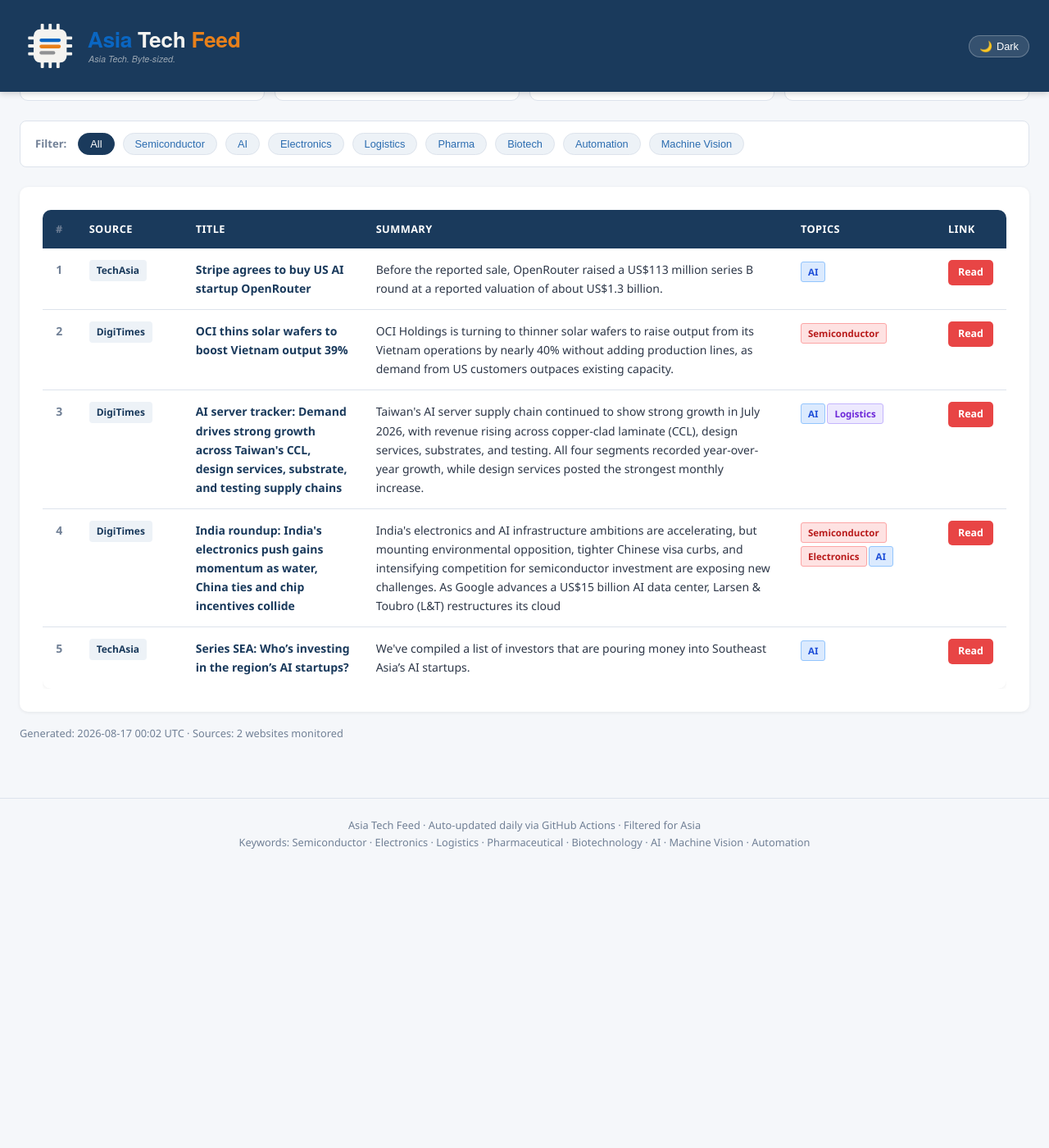
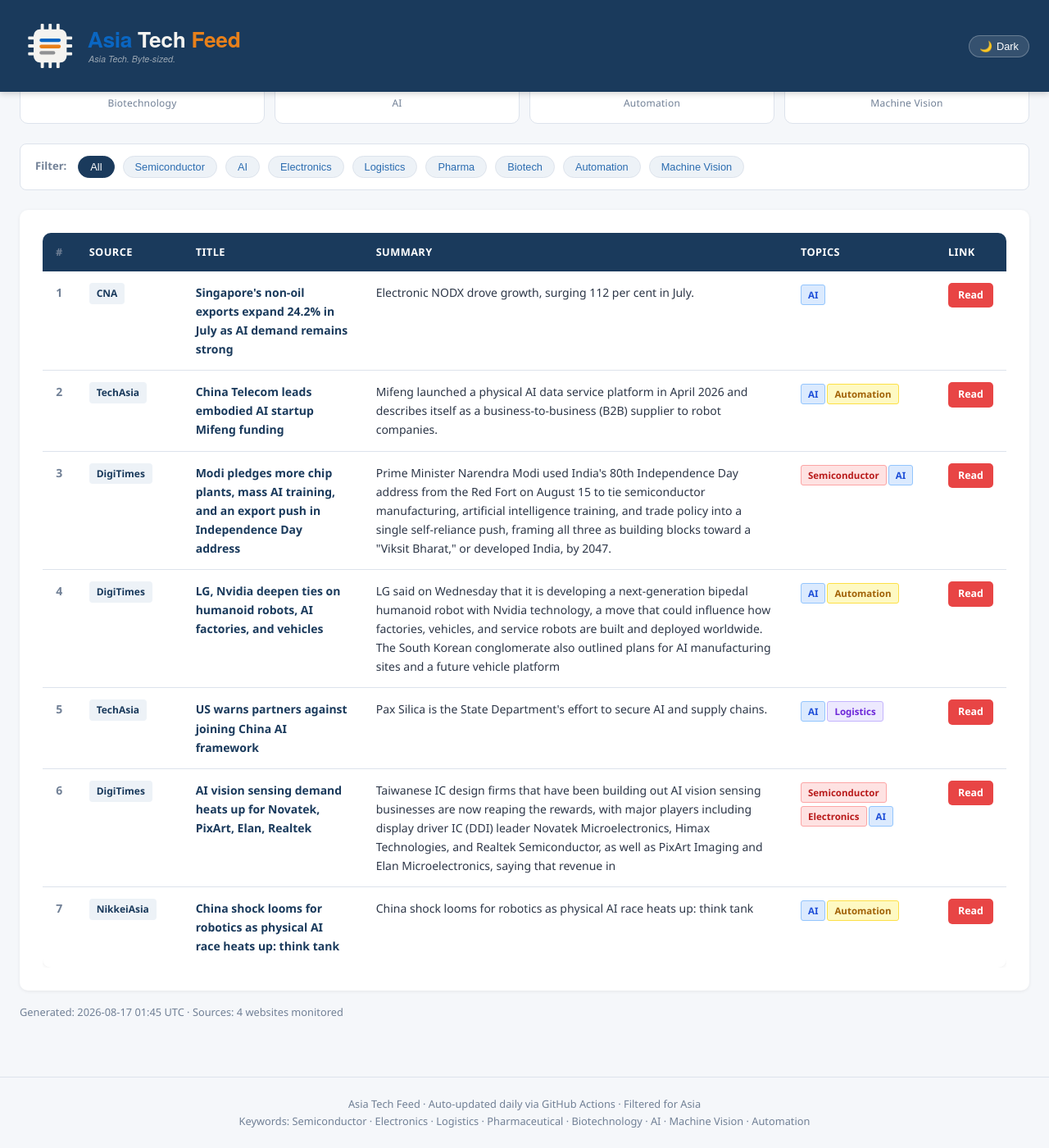
Before and after one commit to asiatechfeed/Asia-Tech-Feed, a Jekyll site: the page built from _posts/2026-08-17-asia-tech-news-digest.md, in a window 1280 px wide and 1400 px high, scrolled down 574 px. Shown: the whole window at 82% size. Built offline with Jekyll 4.4.1, drawn with Linux system fonts in a browser that asks for light colours; a script that is not in the unit is left out; before the commit the page ends 1634 px from its top, so only the background shows below that; some of the changed text lies outside the part shown.

Commit message:
📰 News digest 2026-08-17 (7 articles)

```diff
--- a/_posts/2026-08-17-asia-tech-news-digest.md
+++ b/_posts/2026-08-17-asia-tech-news-digest.md
@@ -1,16 +1,16 @@
 ---
 layout: post
 title: "Asia Tech News Digest - August 17, 2026"
-date: 2026-08-17 08:02:09 +0800
-articles_count: 5
-sources_count: 2
-sources: ["DigiTimes", "TechAsia"]
+date: 2026-08-17 09:45:31 +0800
+articles_count: 7
+sources_count: 4
+sources: ["CNA", "DigiTimes", "NikkeiAsia", "TechAsia"]
 csv_file: /assets/data/news-2026-08-17.tsv
-featured_title: "Stripe agrees to buy US AI startup OpenRouter"
-featured_url: "https://www.techinasia.com/stripe-unveils-stablecoin-ai-upgrades-global-businesses"
-featured_source: "TechAsia"
-featured_summary: "Before the reported sale, OpenRouter raised a US$113 million series B round at a reported valuation of about US$1.3 billion."
-featured_image: ""
+featured_title: "Singapore's non-oil exports expand 24.2% in July as AI demand remains strong"
+featured_url: "https://www.channelnewsasia.com/singapore/nodx-july-exports-strong-ai-demand-6322881"
+featured_source: "CNA"
+featured_summary: "Electronic NODX drove growth, surging 112 per cent in July."
+featured_image: "https://dam.mediacorp.sg/image/upload/s--gn4PJl8e--/c_crop,h_575,w_1022,x_0,y_16/c_fill,g_auto,h_676,w_1200/fl_relative,g_south_east,l_mediacorp:cna:watermark:2023-11:afp_watermark_14112023,w_0.1/f_auto,q_auto/v1/mediacorp/cna/image/2026/08/15/us_tariffs_china.jpg?itok=9rS--CGP"
 ---
 
 <table class="news-table">
@@ -27,43 +27,59 @@ featured_image: ""
 <tbody>
 <tr>
   <td class="col-num">1</td>
-  <td class="col-source"><span class="source-badge">TechAsia</span></td>
-  <td class="col-title"><span class="article-title">Stripe agrees to buy US AI startup OpenRouter</span></td>
-  <td class="col-summary">Before the reported sale, OpenRouter raised a US$113 million series B round at a reported valuation of about US$1.3 billion.</td>
+  <td class="col-source"><span class="source-badge">CNA</span></td>
+  <td class="col-title"><span class="article-title">Singapore's non-oil exports expand 24.2% in July as AI demand remains strong</span></td>
+  <td class="col-summary">Electronic NODX drove growth, surging 112 per cent in July.</td>
   <td class="col-tags"><span class="tag ai">AI</span></td>
-  <td class="col-link"><a class="btn-link" href="https://www.techinasia.com/stripe-unveils-stablecoin-ai-upgrades-global-businesses" target="_blank" rel="noopener">Read</a></td>
+  <td class="col-link"><a class="btn-link" href="https://www.channelnewsasia.com/singapore/nodx-july-exports-strong-ai-demand-6322881" target="_blank" rel="noopener">Read</a></td>
 </tr>
 <tr>
   <td class="col-num">2</td>
-  <td class="col-source"><span class="source-badge">DigiTimes</span></td>
-  <td class="col-title"><span class="article-title">OCI thins solar wafers to boost Vietnam output 39%</span></td>
-  <td class="col-summary">OCI Holdings is turning to thinner solar wafers to raise output from its Vietnam operations by nearly 40% without adding production lines, as demand from US customers outpaces existing capacity.</td>
-  <td class="col-tags"><span class="tag semi">Semiconductor</span></td>
-  <td class="col-link"><a class="btn-link" href="https://www.digitimes.com/news/a20260814VL227/solar-polysilicon-wafer-capacity-demand.html" target="_blank" rel="noopener">Read</a></td>
+  <td class="col-source"><span class="source-badge">TechAsia</span></td>
+  <td class="col-title"><span class="article-title">China Telecom leads embodied AI startup Mifeng funding</span></td>
+  <td class="col-summary">Mifeng launched a physical AI data service platform in April 2026 and describes itself as a business-to-business (B2B) supplier to robot companies.</td>
+  <td class="col-tags"><span class="tag ai">AI</span><span class="tag auto">Automation</span></td>
+  <td class="col-link"><a class="btn-link" href="https://www.techinasia.com/chinas-mifeng-huayi-sign-physical-ai-supply-deal" target="_blank" rel="noopener">Read</a></td>
 </tr>
 <tr>
   <td class="col-num">3</td>
   <td class="col-source"><span class="source-badge">DigiTimes</span></td>
-  <td class="col-title"><span class="article-title">AI server tracker: Demand drives strong growth across Taiwan's CCL, design services, substrate, and testing supply chains</span></td>
-  <td class="col-summary">Taiwan's AI server supply chain continued to show strong growth in July 2026, with revenue rising across copper-clad laminate (CCL), design services, substrates, and testing. All four segments recorded year-over-year growth, while design services posted the strongest monthly increase.</td>
-  <td class="col-tags"><span class="tag ai">AI</span><span class="tag logis">Logistics</span></td>
-  <td class="col-link"><a class="btn-link" href="https://www.digitimes.com/news/a20260814VL223/taiwan-monthly-tracker-ai-server-ccl-growth-revenue.html" target="_blank" rel="noopener">Read</a></td>
+  <td class="col-title"><span class="article-title">Modi pledges more chip plants, mass AI training, and an export push in Independence Day address</span></td>
+  <td class="col-summary">Prime Minister Narendra Modi used India's 80th Independence Day address from the Red Fort on August 15 to tie semiconductor manufacturing, artificial intelligence training, and trade policy into a single self-reliance push, framing all three as building blocks toward a "Viksit Bharat," or developed India, by 2047.</td>
+  <td class="col-tags"><span class="tag semi">Semiconductor</span><span class="tag ai">AI</span></td>
+  <td class="col-link"><a class="btn-link" href="https://www.digitimes.com/news/a20260817VL200/training-manufacturing-policy.html" target="_blank" rel="noopener">Read</a></td>
 </tr>
 <tr>
   <td class="col-num">4</td>
   <td class="col-source"><span class="source-badge">DigiTimes</span></td>
-  <td class="col-title"><span class="article-title">India roundup: India's electronics push gains momentum as water, China ties and chip incentives collide</span></td>
-  <td class="col-summary">India's electronics and AI infrastructure ambitions are accelerating, but mounting environmental opposition, tighter Chinese visa curbs, and intensifying competition for semiconductor investment are exposing new challenges. As Google advances a US$15 billion AI data center, Larsen & Toubro (L&T) restructures its cloud </td>
-  <td class="col-tags"><span class="tag semi">Semiconductor</span><span class="tag semi">Electronics</span><span class="tag ai">AI</span></td>
-  <td class="col-link"><a class="btn-link" href="https://www.digitimes.com/news/a20260814VL218/electronics-incentives-water-data-center-business.html" target="_blank" rel="noopener">Read</a></td>
+  <td class="col-title"><span class="article-title">LG, Nvidia deepen ties on humanoid robots, AI factories, and vehicles</span></td>
+  <td class="col-summary">LG said on Wednesday that it is developing a next-generation bipedal humanoid robot with Nvidia technology, a move that could influence how factories, vehicles, and service robots are built and deployed worldwide. The South Korean conglomerate also outlined plans for AI manufacturing sites and a future vehicle platform</td>
+  <td class="col-tags"><span class="tag ai">AI</span><span class="tag auto">Automation</span></td>
+  <td class="col-link"><a class="btn-link" href="https://www.digitimes.com/news/a20260817PR200/lg-nvidia-robot-data-manufacturing.html" target="_blank" rel="noopener">Read</a></td>
 </tr>
 <tr>
   <td class="col-num">5</td>
   <td class="col-source"><span class="source-badge">TechAsia</span></td>
-  <td class="col-title"><span class="article-title">Series SEA: Who’s investing in the region’s AI startups?</span></td>
-  <td class="col-summary">We've compiled a list of investors that are pouring money into Southeast Asia’s AI startups.</td>
-  <td class="col-tags"><span class="tag ai">AI</span></td>
-  <td class="col-link"><a class="btn-link" href="https://www.techinasia.com/top-sea-investors-ai" target="_blank" rel="noopener">Read</a></td>
+  <td class="col-title"><span class="article-title">US warns partners against joining China AI framework</span></td>
+  <td class="col-summary">Pax Silica is the State Department's effort to secure AI and supply chains.</td>
+  <td class="col-tags"><span class="tag ai">AI</span><span class="tag logis">Logistics</span></td>
+  <td class="col-link"><a class="btn-link" href="https://www.techinasia.com/ai-chipmaker-cerebras-lifts-2026-outlook" target="_blank" rel="noopener">Read</a></td>
+</tr>
+<tr>
+  <td class="col-num">6</td>
+  <td class="col-source"><span class="source-badge">DigiTimes</span></td>
+  <td class="col-title"><span class="article-title">AI vision sensing demand heats up for Novatek, PixArt, Elan, Realtek</span></td>
+  <td class="col-summary">Taiwanese IC design firms that have been building out AI vision sensing businesses are now reaping the rewards, with major players including display driver IC (DDI) leader Novatek Microelectronics, Himax Technologies, and Realtek Semiconductor, as well as PixArt Imaging and Elan Microelectronics, saying that revenue in</td>
+  <td class="col-tags"><span class="tag semi">Semiconductor</span><span class="tag semi">Electronics</span><span class="tag ai">AI</span></td>
+  <td class="col-link"><a class="btn-link" href="https://www.digitimes.com/news/a20260814PD233/ic-design-demand-elan-novatek-pixart-realtek.html" target="_blank" rel="noopener">Read</a></td>
+</tr>
+<tr>
+  <td class="col-num">7</td>
+  <td class="col-source"><span class="source-badge">NikkeiAsia</span></td>
+  <td class="col-title"><span class="article-title">China shock looms for robotics as physical AI race heats up: think tank</span></td>
+  <td class="col-summary">China shock looms for robotics as physical AI race heats up: think tank</td>
+  <td class="col-tags"><span class="tag ai">AI</span><span class="tag auto">Automation</span></td>
+  <td class="col-link"><a class="btn-link" href="https://asia.nikkei.com/business/china-tech/china-shock-looms-for-robotics-as-physical-ai-race-heats-up-think-tank" target="_blank" rel="noopener">Read</a></td>
 </tr>
 </tbody>
 </table>
```
Also changed, not shown: _data/seen_urls.json (+8 -1 lines), _digest_meta.json (+22 -20 lines), assets/data/news-2026-08-17.tsv (+7 -5 lines), assets/data/search-index.json.
